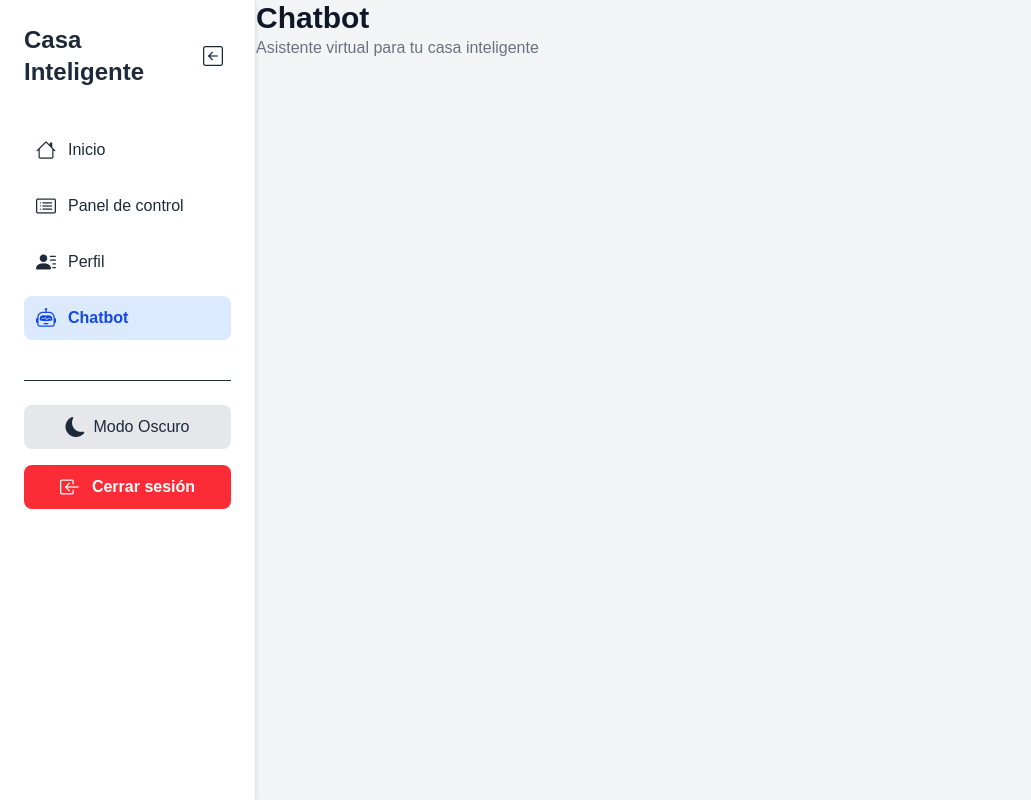
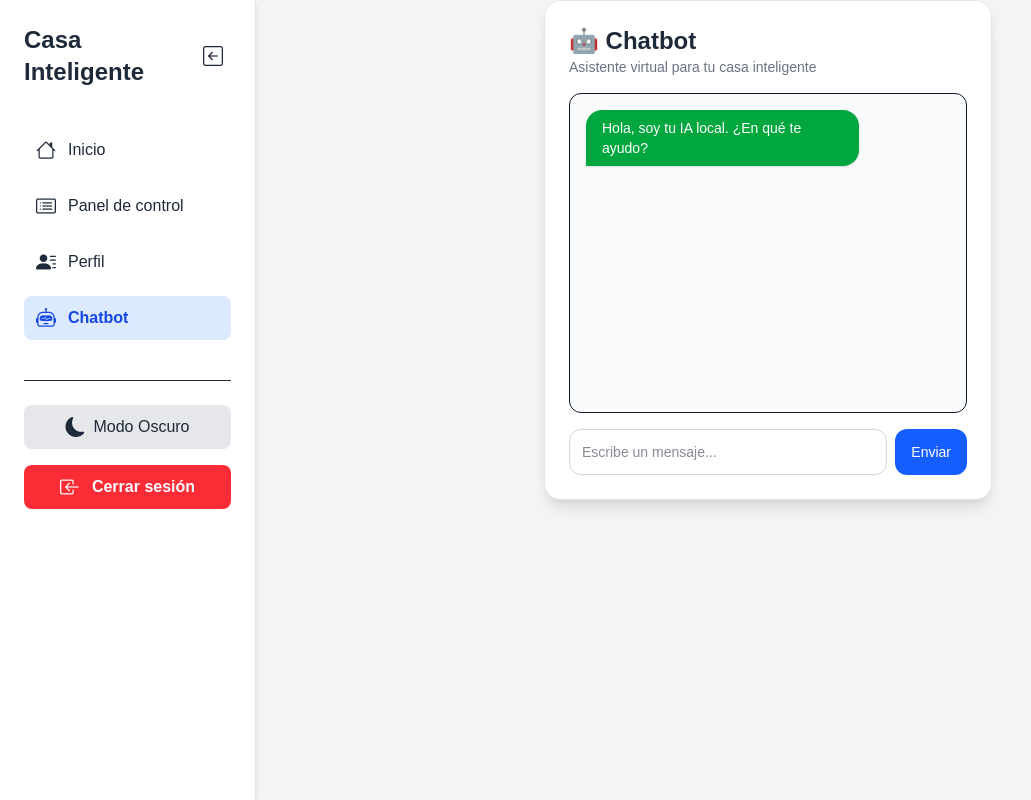
Before and after one commit to JosMoan/casa-inteligente-app, a Next.js app in the folder casa-inteligente-app/: page /dashboard in a window 1280 px wide. Both pictures are taken after a click on the button "Chatbot". Shown: the whole page, without its empty margins (0-1031 px from the left). Built offline with nearby package versions, Linux system fonts and the light colour scheme; no server answers.

Commit message:
Seccion de IA

```diff
--- a/casa-inteligente-app/src/app/dashboard/chatbot/ChatbotSection.jsx
+++ b/casa-inteligente-app/src/app/dashboard/chatbot/ChatbotSection.jsx
@@ -1,10 +1,96 @@
 "use client";
 
+import { useState } from "react";
+
 export default function ChatbotSection() {
+  const [messages, setMessages] = useState([
+    { role: "ia", text: "Hola, soy tu IA local. ¿En qué te ayudo?" },
+  ]);
+
+  const [input, setInput] = useState("");
+
+  const enviarMensaje = async () => {
+    if (!input.trim()) return;
+
+    const nuevoMensaje = { role: "user", text: input };
+    setMessages((prev) => [...prev, nuevoMensaje]);
+
+    const userInput = input;
+    setInput("");
+
+    try {
+      const response = await fetch("http://localhost:5000/ia/chat", {
+        method: "POST",
+        headers: { "Content-Type": "application/json" },
+        body: JSON.stringify({ message: userInput }),
+      });
+
+      if (!response.ok) {
+        throw new Error("Error en el servidor");
+      }
+
+      const data = await response.json();
+
+      const respuestaIA = {
+        role: "ia",
+        text: data.reply || "La IA no dio respuesta",
+      };
+
+      setMessages((prev) => [...prev, respuestaIA]);
+    } catch (error) {
+      setMessages((prev) => [
+        ...prev,
+        { role: "ia", text: "Error conectando con la IA ⚠" },
+      ]);
+    }
+  };
+
   return (
-    <div>
-      <h1 className="text-3xl font-bold">Chatbot</h1>
-      <p className="text-gray-500">Asistente virtual para tu casa inteligente</p>
+    <div className="p-6 max-w-md mx-auto bg-white shadow-lg rounded-2xl border border-gray-200">
+      <h1 className="text-2xl font-semibold text-gray-800">🤖 Chatbot</h1>
+      <p className="text-gray-500 mb-4 text-sm">
+        Asistente virtual para tu casa inteligente
+      </p>
+
+      {/* Chat */}
+      <div className="h-80 overflow-y-auto p-4 bg-gray-50 rounded-xl border space-y-3">
+        {messages.map((m, index) => (
+          <div
+            key={index}
+            className={`flex ${
+              m.role === "user" ? "justify-end" : "justify-start"
+            }`}
+          >
+            <div
+              className={`max-w-[75%] px-4 py-2 rounded-2xl text-sm shadow
+              ${
+                m.role === "user"
+                  ? "bg-blue-600 text-white rounded-br-none"
+                  : "bg-green-600 text-white rounded-bl-none"
+              }`}
+            >
+              {m.text}
+            </div>
+          </div>
+        ))}
+      </div>
+
+      {/* Input */}
+      <div className="flex mt-4 gap-2">
+        <input
+          type="text"
+          value={input}
+          onChange={(e) => setInput(e.target.value)}
+          className="border border-gray-300 p-3 flex-grow rounded-xl focus:outline-none focus:ring-2 focus:ring-blue-500 text-sm"
+          placeholder="Escribe un mensaje..."
+        />
+        <button
+          onClick={enviarMensaje}
+          className="bg-blue-600 hover:bg-blue-700 transition px-4 text-white rounded-xl text-sm"
+        >
+          Enviar
+        </button>
+      </div>
     </div>
   );
 }
--- a/casa-inteligente-app/src/app/dashboard/main/page.jsx
+++ b/casa-inteligente-app/src/app/dashboard/main/page.jsx
@@ -14,7 +14,7 @@ export default function DashboardHUD() {
   // Fetch de datos DHT cada 2 segundos
   useEffect(() => {
     const fetchDHT = setInterval(() => {
-      fetch("http://10.43.96.185/DHT", { mode: "cors" })
+      fetch("http://192.168.1.20/DHT", { mode: "cors" })
         .then(res => res.text())
         .then(data => {
           // Dividir CSV: "23.2,67.9"
```
Also changed, not shown: 1 other file (tests, documents, lock files or other folders).
